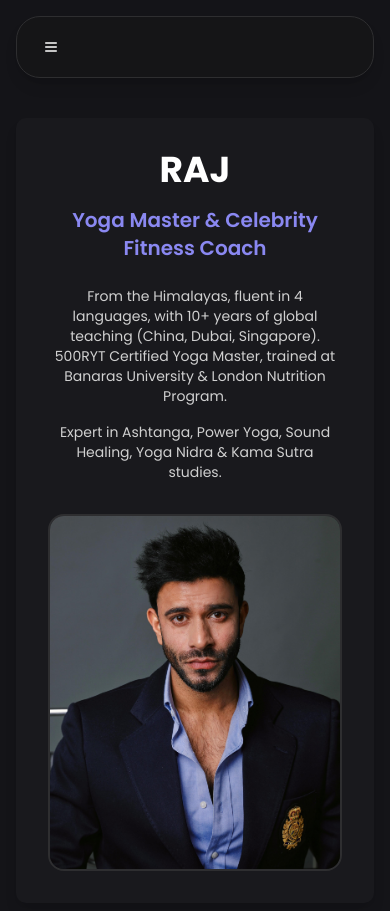
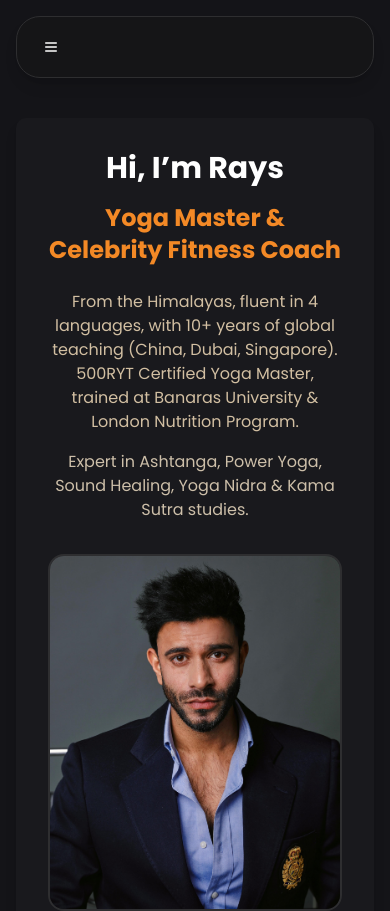
Before and after one commit to sumitbahuguna04/Raj-s-Portfolio, a React (Vite) app: page / in a window 390 px wide. Shown: the top 911 px of the page. Built offline with nearby package versions, Linux system fonts and the light colour scheme.

Commit message:
ui updated

```diff
--- a/src/components/Section/Hero.jsx
+++ b/src/components/Section/Hero.jsx
@@ -11,14 +11,15 @@ function Hero({ lang }) {
 
         {/* Left side - User Data */}
         <div className="w-full lg:w-[40%] flex flex-col lg:m-20 lg:gap-4 text-center lg:text-left">
-          <h2 className="font-bold mb-4 text-4xl">{content.name}</h2>
-          <p className="text-[#b0b0b0] text-xl sm:text-2xl md:text-3xl mb-6">
-            <span className="text-[#8a88f1] font-semibold">{content.title}</span>
+          <h2 className="font-bold mb-4 text-3xl  sm:text-4xl">{content.name}</h2>
+          <p className="text-[#b0b0b0] text-2xl sm:text-2xl md:text-3xl mb-6">
+            <span className="text-[#f38926] font-bold">{content.title}</span>
           </p>
-          <p className="text-[#d0d0d0] text-sm sm:text-base md:text-lg mb-4">
+
+          <p className="text-[#d2bfa2]   md:text-lg mb-4">
             {content.bio}
           </p>
-          <p className="text-[#d0d0d0] text-sm sm:text-base md:text-lg">
+          <p className="text-[#cdbfa9]  md:text-lg">
             {content.expertise}
           </p>
         </div>
--- a/src/components/Section/Navbar.jsx
+++ b/src/components/Section/Navbar.jsx
@@ -14,7 +14,7 @@ import navbarContent from "@/data/navbarContent";
 function Navbar({ lang, setLang }) {
   const content = navbarContent[lang];
   return (
-    <div className="sm:mt-10 w-full sm:w-[85%] md:w-[75%] lg:w-[60%] px-4 sm:px-6 md:px-10 bg-[#151517] border border-[#2e2e30] hover:border-[#dfa77f] transition duration-500 text-white mx-auto flex items-center justify-between rounded-3xl py-3 sm:py-4 shadow-lg">
+    <div className="sm:mt-10 w-full sm:w-[85%] md:w-[75%] lg:w-[60%] px-4 sm:px-6 md:px-10 bg-[#151517] border border-[#2e2e30] hover:border-[#84754d] transition duration-500 text-white mx-auto flex items-center justify-between rounded-3xl py-3 sm:py-4 shadow-lg">
       {/* Desktop Menu */}
       <div className="hidden sm:flex items-center justify-between w-full">
         <div className="flex items-center sm:gap-5 md:gap-5 lg:gap-8">
--- a/src/data/heroContent.js
+++ b/src/data/heroContent.js
@@ -1,13 +1,13 @@
 // src/data/heroContent.js
 const heroContent = {
   en: {
-    name: "RAJ",
+    name: "Hi, I’m Rays",
     title: "Yoga Master & Celebrity Fitness Coach",
     bio: "From the Himalayas, fluent in 4 languages, with 10+ years of global teaching (China, Dubai, Singapore). 500RYT Certified Yoga Master, trained at Banaras University & London Nutrition Program.",
     expertise: "Expert in Ashtanga, Power Yoga, Sound Healing, Yoga Nidra & Kama Sutra studies."
   },
   zh: {
-    name: "RAJ",
+    name: "嗨，我是Rays",
     title: "瑜伽大师 & 名人健身教练",
     bio: "来自喜马拉雅，精通4种语言，拥有10年以上全球教学经验（中国、迪拜、新加坡）。500RYT认证瑜伽大师，毕业于巴拿勒斯大学和伦敦营养学课程。",
     expertise: "擅长阿斯汤伽、力量瑜伽、声音疗愈、瑜伽休息术与《爱经》研究。"
```
